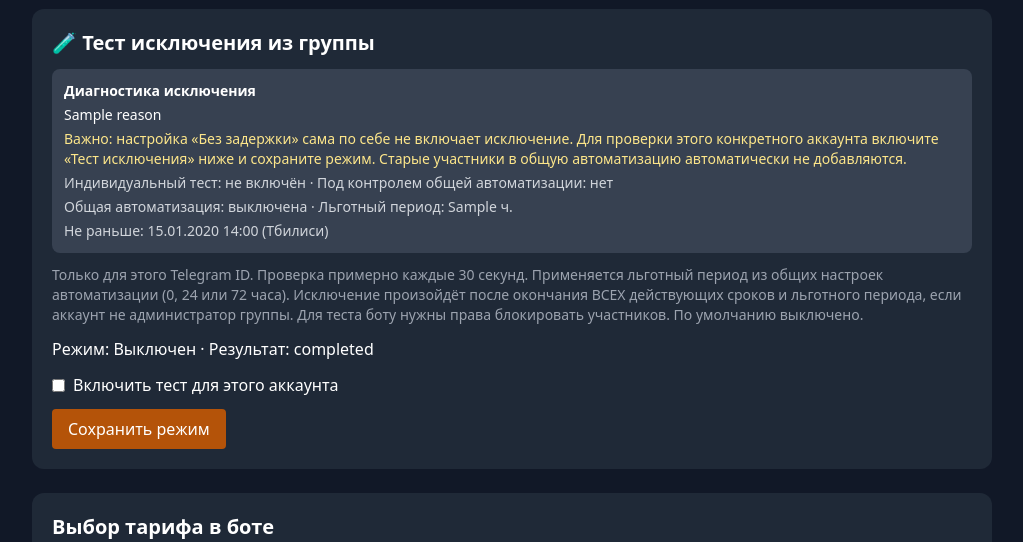
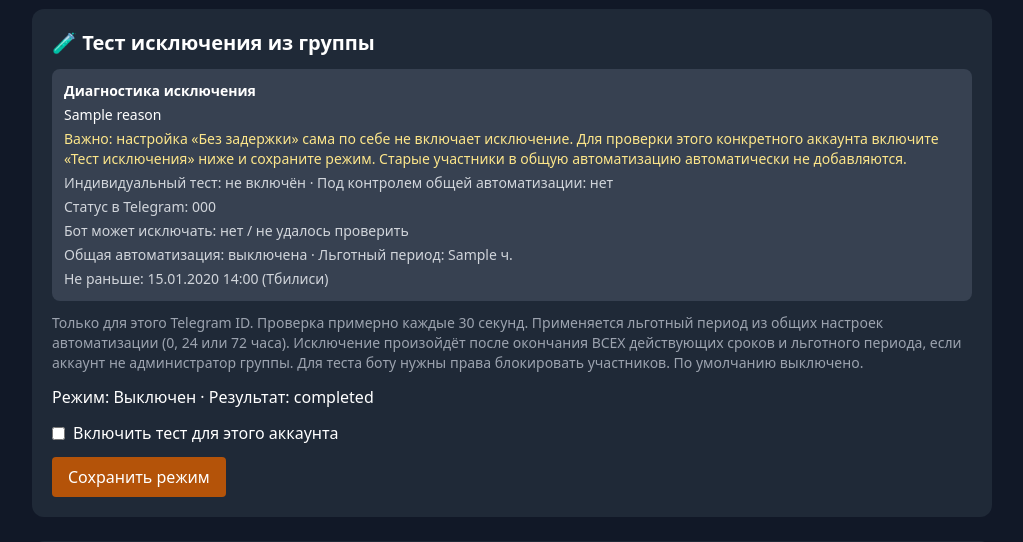
Before and after one commit to vazhap519/dato-telegram, a FastAPI app: template admin/templates/subscription_user.html in a window 1280 px wide. Shown: the part 437-979 px from the top of the page, without its empty margins (128-1151 px from the left). Run offline with FastAPI, Linux system fonts and the light colour scheme; the template is opened without the code that fills it: most values are stand-ins (such as "Sample title", 1, 10 or a date in 2020); parts of the project's set-up code (start-up, migrations or seed data) failed here and were passed over; some libraries are stand-ins or nearby versions.

Commit message:
Display live Telegram status and moderation permission in removal diagnostics

```diff
--- a/admin/templates/subscription_user.html
+++ b/admin/templates/subscription_user.html
@@ -39,6 +39,8 @@
 <p class="text-amber-200">Все условия по срокам выполнены. Если участник всё ещё в группе, проверьте права бота и журнал его службы.</p>
 {% endif %}
 <p class="text-gray-300">Индивидуальный тест: {{ 'готов' if removal_diagnostics.test_armed else (removal_diagnostics.test_status or 'не включён') }} · Под контролем общей автоматизации: {{ 'да' if removal_diagnostics.managed else 'нет' }}</p>
+<p class="text-gray-300">Статус в Telegram: {{ removal_diagnostics.telegram_status }}</p>
+<p class="text-gray-300">Бот может исключать: {{ 'да' if removal_diagnostics.bot_can_ban else 'нет / не удалось проверить' }}</p>
 <p class="text-gray-300">Общая автоматизация: {{ 'включена' if removal_diagnostics.global_enabled else 'выключена' }} · Льготный период: {{ removal_diagnostics.grace_hours }} ч.</p>
 {% if removal_diagnostics.remove_at %}
 <p class="text-gray-300">Не раньше: {{ removal_diagnostics.remove_at|tbilisi_time }} (Тбилиси)</p>
```
